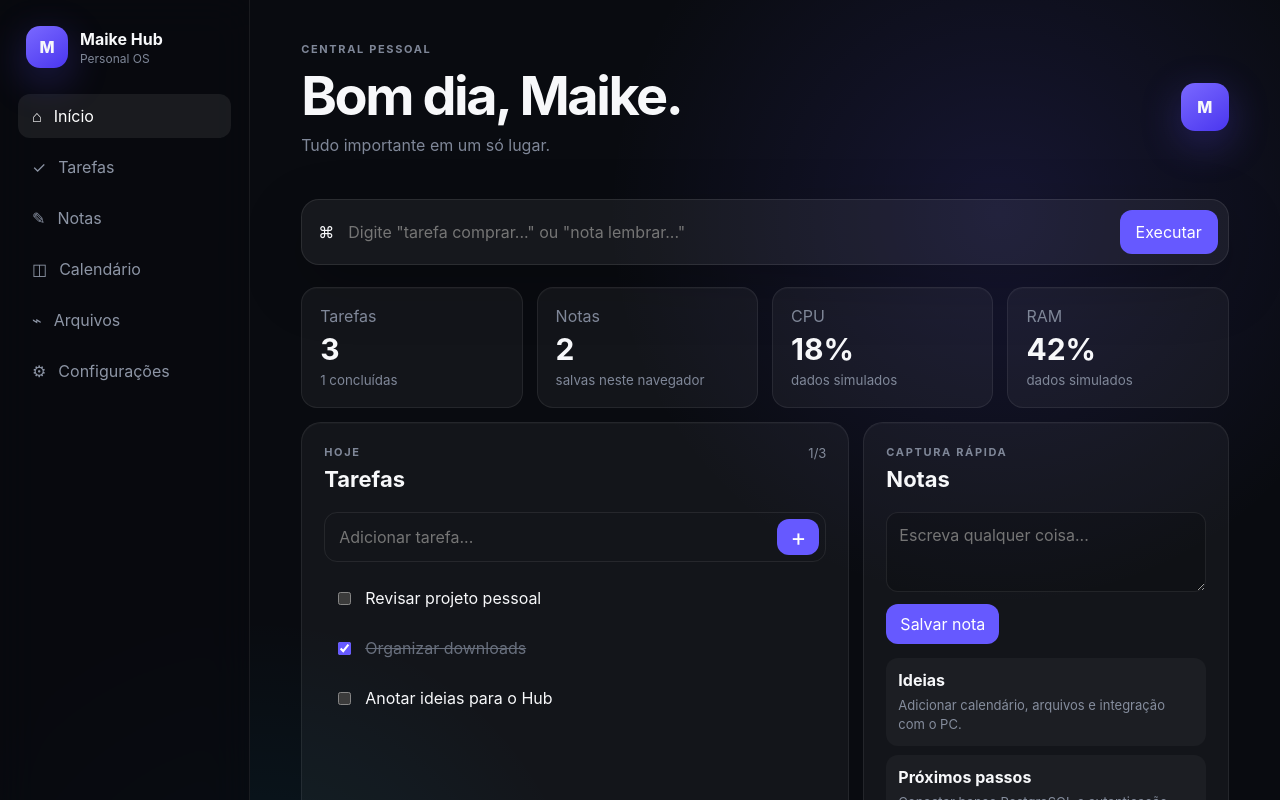
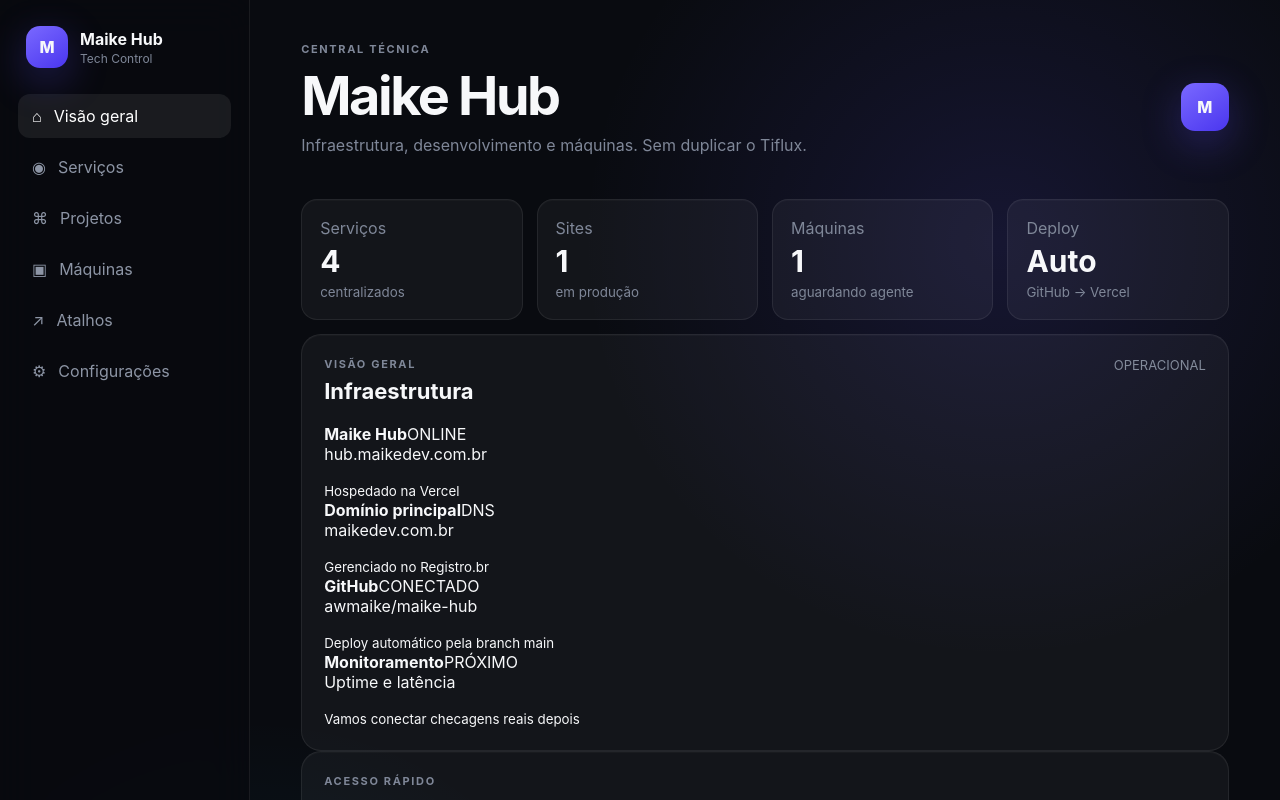
Before and after one commit to awmaike/maike-hub, a Next.js app: page / in a window 1280 px wide. Shown: the top 800 px of the page. Built offline with nearby package versions, Linux system fonts and the light colour scheme.

Commit message:
Transforma Maike Hub em central tecnica pessoal

```diff
--- a/app/page.tsx
+++ b/app/page.tsx
@@ -1,86 +1,76 @@
 "use client";
 
-import { useEffect, useMemo, useState } from "react";
+import { useEffect, useState } from "react";
 
-type Task = { id: number; title: string; done: boolean };
-type Note = { id: number; title: string; text: string };
-type Section = "inicio" | "tarefas" | "notas" | "calendario" | "arquivos" | "configuracoes";
+type Section = "inicio" | "servicos" | "projetos" | "maquinas" | "atalhos" | "configuracoes";
+type LinkItem = { id: number; name: string; url: string; category: string };
 
-const initialTasks: Task[] = [
-  { id: 1, title: "Revisar projeto pessoal", done: false },
-  { id: 2, title: "Organizar downloads", done: true },
-  { id: 3, title: "Anotar ideias para o Hub", done: false }
+const LINKS_KEY = "maike-hub:tech-links";
+const initialLinks: LinkItem[] = [
+  { id: 1, name: "GitHub", url: "https://github.com", category: "Dev" },
+  { id: 2, name: "Vercel", url: "https://vercel.com", category: "Deploy" },
+  { id: 3, name: "Registro.br", url: "https://registro.br", category: "Domínios" },
+  { id: 4, name: "Tiflux", url: "https://tiflux.com", category: "Trabalho" }
 ];
-const initialNotes: Note[] = [
-  { id: 1, title: "Ideias", text: "Adicionar calendário, arquivos e integração com o PC." },
-  { id: 2, title: "Próximos passos", text: "Conectar banco PostgreSQL e autenticação." }
-];
-const TASKS_STORAGE_KEY = "maike-hub:tasks";
-const NOTES_STORAGE_KEY = "maike-hub:notes";
 
 function NavButton({ id, icon, label, section, onSelect }: { id: Section; icon: string; label: string; section: Section; onSelect: (id: Section) => void }) {
   return <button className={`navItem ${section === id ? "active" : ""}`} onClick={() => onSelect(id)}>{icon} <span>{label}</span></button>;
 }
 
 export default function Home() {
-  const [tasks, setTasks] = useState<Task[]>(initialTasks);
-  const [notes, setNotes] = useState<Note[]>(initialNotes);
-  const [taskText, setTaskText] = useState("");
-  const [noteText, setNoteText] = useState("");
-  const [command, setCommand] = useState("");
+  const [section, setSection] = useState<Section>("inicio");
+  const [links, setLinks] = useState<LinkItem[]>(initialLinks);
+  const [name, setName] = useState("");
+  const [url, setUrl] = useState("");
   const [hydrated, setHydrated] = useState(false);
-  const [section, setSection] = useState<Section>("inicio");
 
   useEffect(() => {
-    try {
-      const savedTasks = localStorage.getItem(TASKS_STORAGE_KEY);
-      const savedNotes = localStorage.getItem(NOTES_STORAGE_KEY);
-      if (savedTasks) setTasks(JSON.parse(savedTasks));
-      if (savedNotes) setNotes(JSON.parse(savedNotes));
-    } catch (error) { console.error("Não foi possível carregar os dados locais do Maike Hub.", error); }
+    try { const saved = localStorage.getItem(LINKS_KEY); if (saved) setLinks(JSON.parse(saved)); }
+    catch (e) { console.error(e); }
     finally { setHydrated(true); }
   }, []);
-  useEffect(() => { if (hydrated) localStorage.setItem(TASKS_STORAGE_KEY, JSON.stringify(tasks)); }, [tasks, hydrated]);
-  useEffect(() => { if (hydrated) localStorage.setItem(NOTES_STORAGE_KEY, JSON.stringify(notes)); }, [notes, hydrated]);
+  useEffect(() => { if (hydrated) localStorage.setItem(LINKS_KEY, JSON.stringify(links)); }, [links, hydrated]);
 
-  const doneCount = useMemo(() => tasks.filter((task) => task.done).length, [tasks]);
-  function addTask() { const title = taskText.trim(); if (!title) return; setTasks(c => [...c, { id: Date.now(), title, done: false }]); setTaskText(""); }
-  function addNote() { const text = noteText.trim(); if (!text) return; setNotes(c => [{ id: Date.now(), title: "Nota rápida", text }, ...c]); setNoteText(""); }
-  function runCommand() {
-    const value = command.trim().toLowerCase(); if (!value) return;
-    if (value.startsWith("tarefa ")) { const title = command.slice(7).trim(); if (title) setTasks(c => [...c, { id: Date.now(), title, done: false }]); }
-    else if (value.startsWith("nota ")) { const text = command.slice(5).trim(); if (text) setNotes(c => [{ id: Date.now(), title: "Criada por comando", text }, ...c]); }
-    setCommand("");
+  function addLink() {
+    const cleanName = name.trim(); let cleanUrl = url.trim();
+    if (!cleanName || !cleanUrl) return;
+    if (!/^https?:\/\//i.test(cleanUrl)) cleanUrl = `https://${cleanUrl}`;
+    setLinks(c => [...c, { id: Date.now(), name: cleanName, url: cleanUrl, category: "Personalizado" }]);
+    setName(""); setUrl("");
   }
-  function toggleTask(id: number) { setTasks(c => c.map(item => item.id === id ? { ...item, done: !item.done } : item)); }
 
-  const taskPanel = (
-    <article className="panel">
-      <div className="panelHeader"><div><p className="eyebrow">HOJE</p><h2>Tarefas</h2></div><span>{doneCount}/{tasks.length}</span></div>
-      <div className="quickInput"><input value={taskText} onChange={e => setTaskText(e.target.value)} onKeyDown={e => e.key === "Enter" && addTask()} placeholder="Adicionar tarefa..." /><button onClick={addTask}>+</button></div>
-      <div className="taskList">{tasks.map(task => <label className="task" key={task.id}><input type="checkbox" checked={task.done} onChange={() => toggleTask(task.id)} /><span className={task.done ? "done" : ""}>{task.title}</span></label>)}</div>
-    </article>
-  );
-  const notesPanel = (
-    <article className="panel">
-      <div className="panelHeader"><div><p className="eyebrow">CAPTURA RÁPIDA</p><h2>Notas</h2></div></div>
-      <div className="noteComposer"><textarea value={noteText} onChange={e => setNoteText(e.target.value)} placeholder="Escreva qualquer coisa..." /><button onClick={addNote}>Salvar nota</button></div>
-      <div className="noteList">{notes.map(note => <div className="note" key={note.id}><strong>{note.title}</strong><p>{note.text}</p></div>)}</div>
-    </article>
-  );
+  const services = <div className="serviceGrid">
+    <article className="serviceCard"><div className="serviceTop"><strong>Maike Hub</strong><span className="badge ok">ONLINE</span></div><p>hub.maikedev.com.br</p><small>Hospedado na Vercel</small></article>
+    <article className="serviceCard"><div className="serviceTop"><strong>Domínio principal</strong><span className="badge neutral">DNS</span></div><p>maikedev.com.br</p><small>Gerenciado no Registro.br</small></article>
+    <article className="serviceCard"><div className="serviceTop"><strong>GitHub</strong><span className="badge ok">CONECTADO</span></div><p>awmaike/maike-hub</p><small>Deploy automático pela branch main</small></article>
+    <article className="serviceCard"><div className="serviceTop"><strong>Monitoramento</strong><span className="badge warn">PRÓXIMO</span></div><p>Uptime e latência</p><small>Vamos conectar checagens reais depois</small></article>
+  </div>;
+
+  const machines = <div className="serviceGrid">
+    <article className="serviceCard"><div className="serviceTop"><strong>Meu PC Windows</strong><span className="badge warn">SEM AGENTE</span></div><p>CPU · RAM · Disco · Rede</p><small>Instalaremos um agente local para dados reais.</small></article>
+    <article className="serviceCard"><div className="serviceTop"><strong>Nova máquina</strong><span className="badge neutral">+</span></div><p>Servidor, notebook ou PC</p><small>Estrutura pronta para adicionar outras máquinas.</small></article>
+  </div>;
+
+  const projects = <div className="serviceGrid">
+    <article className="serviceCard"><div className="serviceTop"><strong>Maike Hub</strong><span className="badge ok">PRODUÇÃO</span></div><p>Next.js · GitHub · Vercel</p><small>Central técnica pessoal</small></article>
+    <article className="serviceCard"><div className="serviceTop"><strong>Projetos futuros</strong><span className="badge neutral">DEV</span></div><p>Repositórios e deploys</p><small>Aqui mostraremos commits, branches e builds.</small></article>
+  </div>;
+
+  const shortcuts = <><div className="linkComposer"><input value={name} onChange={e => setName(e.target.value)} placeholder="Nome do atalho"/><input value={url} onChange={e => setUrl(e.target.value)} onKeyDown={e => e.key === "Enter" && addLink()} placeholder="https://..."/><button onClick={addLink}>Adicionar</button></div><div className="techLinks">{links.map(link => <a key={link.id} href={link.url} target="_blank" rel="noreferrer"><span>{link.category}</span><strong>{link.name}</strong><small>{link.url.replace(/^https?:\/\//, "")}</small></a>)}</div></>;
 
   let content;
-  if (section === "tarefas") content = <><header className="topbar"><div><p className="eyebrow">ORGANIZAÇÃO</p><h1>Tarefas</h1><p className="muted">Crie, acompanhe e conclua suas tarefas.</p></div></header><section className="grid">{taskPanel}</section></>;
-  else if (section === "notas") content = <><header className="topbar"><div><p className="eyebrow">ANOTAÇÕES</p><h1>Notas</h1><p className="muted">Suas ideias e lembretes em um só lugar.</p></div></header><section className="grid">{notesPanel}</section></>;
-  else if (section === "calendario") content = <><header className="topbar"><div><p className="eyebrow">AGENDA</p><h1>Calendário</h1><p className="muted">Este módulo está pronto para receber sua agenda.</p></div></header><article className="panel"><h2>Calendário em construção</h2><p className="hint">Na próxima evolução vamos colocar visual mensal, eventos e integração com suas tarefas.</p></article></>;
-  else if (section === "arquivos") content = <><header className="topbar"><div><p className="eyebrow">CENTRAL DE ARQUIVOS</p><h1>Arquivos</h1><p className="muted">Um espaço para organizar documentos e atalhos importantes.</p></div></header><article className="panel"><h2>Arquivos em construção</h2><p className="hint">Aqui vamos adicionar upload, categorias, pesquisa e acesso rápido aos seus documentos.</p></article></>;
-  else if (section === "configuracoes") content = <><header className="topbar"><div><p className="eyebrow">PREFERÊNCIAS</p><h1>Configurações</h1><p className="muted">Personalize o comportamento do Maike Hub.</p></div></header><article className="panel"><h2>Configurações em construção</h2><p className="hint">Em breve: tema, atalhos personalizados, integrações e preferências do painel.</p></article></>;
-  else content = <>
-    <header className="topbar"><div><p className="eyebrow">CENTRAL PESSOAL</p><h1>Bom dia, Maike.</h1><p className="muted">Tudo importante em um só lugar.</p></div><div className="avatar">M</div></header>
-    <section className="commandBox"><span>⌘</span><input value={command} onChange={e => setCommand(e.target.value)} onKeyDown={e => e.key === "Enter" && runCommand()} placeholder='Digite "tarefa comprar..." ou "nota lembrar..."' /><button onClick={runCommand}>Executar</button></section>
-    <section className="stats"><article className="statCard"><span>Tarefas</span><strong>{tasks.length}</strong><small>{doneCount} concluídas</small></article><article className="statCard"><span>Notas</span><strong>{notes.length}</strong><small>{hydrated ? "salvas neste navegador" : "carregando..."}</small></article><article className="statCard"><span>CPU</span><strong>18%</strong><small>dados simulados</small></article><article className="statCard"><span>RAM</span><strong>42%</strong><small>dados simulados</small></article></section>
-    <section className="grid">{taskPanel}{notesPanel}<article className="panel shortcutsPanel"><div className="panelHeader"><div><p className="eyebrow">ACESSO RÁPIDO</p><h2>Atalhos</h2></div></div><div className="shortcuts"><a href="https://github.com" target="_blank" rel="noreferrer">GitHub</a><a href="https://mail.google.com" target="_blank" rel="noreferrer">Gmail</a><a href="https://drive.google.com" target="_blank" rel="noreferrer">Drive</a><a href="https://youtube.com" target="_blank" rel="noreferrer">YouTube</a></div></article><article className="panel"><div className="panelHeader"><div><p className="eyebrow">MÁQUINA</p><h2>Status do PC</h2></div><span className="online">ONLINE</span></div><div className="metrics"><div><span>CPU</span><div className="meter"><i style={{ width: "18%" }} /></div><b>18%</b></div><div><span>RAM</span><div className="meter"><i style={{ width: "42%" }} /></div><b>42%</b></div><div><span>Disco</span><div className="meter"><i style={{ width: "61%" }} /></div><b>61%</b></div></div><p className="hint">Na próxima etapa, estes dados poderão vir de um agente real instalado no Windows.</p></article></section>
-  </>;
+  if (section === "servicos") content = <><Header eyebrow="INFRAESTRUTURA" title="Serviços" subtitle="Sites, domínios, deploys e disponibilidade." />{services}</>;
+  else if (section === "projetos") content = <><Header eyebrow="DESENVOLVIMENTO" title="Projetos" subtitle="Seu código, builds e deploys em um único painel." />{projects}</>;
+  else if (section === "maquinas") content = <><Header eyebrow="HARDWARE" title="Máquinas" subtitle="Status dos seus computadores e servidores." />{machines}</>;
+  else if (section === "atalhos") content = <><Header eyebrow="FERRAMENTAS" title="Atalhos" subtitle="Sua central de acessos técnicos." />{shortcuts}</>;
+  else if (section === "configuracoes") content = <><Header eyebrow="SISTEMA" title="Configurações" subtitle="Integrações e preferências do Hub." /><article className="panel"><h2>Próximas integrações</h2><div className="roadmap"><p>01 — Agente Windows para CPU, RAM, disco e serviços</p><p>02 — Status real dos sites e latência</p><p>03 — GitHub: último commit e estado dos repositórios</p><p>04 — Vercel: último deploy e status do build</p></div></article></>;
+  else content = <><Header eyebrow="CENTRAL TÉCNICA" title="Maike Hub" subtitle="Infraestrutura, desenvolvimento e máquinas. Sem duplicar o Tiflux." />
+    <section className="stats"><article className="statCard"><span>Serviços</span><strong>4</strong><small>centralizados</small></article><article className="statCard"><span>Sites</span><strong>1</strong><small>em produção</small></article><article className="statCard"><span>Máquinas</span><strong>1</strong><small>aguardando agente</small></article><article className="statCard"><span>Deploy</span><strong>Auto</strong><small>GitHub → Vercel</small></article></section>
+    <section className="dashboardGrid"><article className="panel wide"><div className="panelHeader"><div><p className="eyebrow">VISÃO GERAL</p><h2>Infraestrutura</h2></div><span className="badge ok">OPERACIONAL</span></div>{services}</article><article className="panel"><div className="panelHeader"><div><p className="eyebrow">ACESSO RÁPIDO</p><h2>Ferramentas</h2></div></div><div className="compactLinks">{links.slice(0,4).map(l => <a key={l.id} href={l.url} target="_blank" rel="noreferrer"><strong>{l.name}</strong><span>↗</span></a>)}</div></article><article className="panel"><div className="panelHeader"><div><p className="eyebrow">MÁQUINA</p><h2>Meu PC</h2></div><span className="badge warn">AGENTE OFF</span></div><p className="muted">O navegador não consegue ler CPU e RAM reais sozinho. A próxima etapa será conectar um pequeno agente Windows ao Hub.</p><button className="primaryButton" onClick={() => setSection("maquinas")}>Ver máquinas</button></article></section></>;
 
-  return <main className="shell"><aside className="sidebar"><div className="brand"><div className="brandMark">M</div><div><strong>Maike Hub</strong><span>Personal OS</span></div></div><nav><NavButton id="inicio" icon="⌂" label="Início" section={section} onSelect={setSection} /><NavButton id="tarefas" icon="✓" label="Tarefas" section={section} onSelect={setSection} /><NavButton id="notas" icon="✎" label="Notas" section={section} onSelect={setSection} /><NavButton id="calendario" icon="◫" label="Calendário" section={section} onSelect={setSection} /><NavButton id="arquivos" icon="⌁" label="Arquivos" section={section} onSelect={setSection} /><NavButton id="configuracoes" icon="⚙" label="Configurações" section={section} onSelect={setSection} /></nav><div className="sidebarBottom"><div className="statusDot" /><span>Sistema online</span></div></aside><section className="content">{content}</section></main>;
+  return <main className="shell"><aside className="sidebar"><div className="brand"><div className="brandMark">M</div><div><strong>Maike Hub</strong><span>Tech Control</span></div></div><nav><NavButton id="inicio" icon="⌂" label="Visão geral" section={section} onSelect={setSection}/><NavButton id="servicos" icon="◉" label="Serviços" section={section} onSelect={setSection}/><NavButton id="projetos" icon="⌘" label="Projetos" section={section} onSelect={setSection}/><NavButton id="maquinas" icon="▣" label="Máquinas" section={section} onSelect={setSection}/><NavButton id="atalhos" icon="↗" label="Atalhos" section={section} onSelect={setSection}/><NavButton id="configuracoes" icon="⚙" label="Configurações" section={section} onSelect={setSection}/></nav><div className="sidebarBottom"><div className="statusDot"/><span>Hub online</span></div></aside><section className="content">{content}</section></main>;
 }
+
+function Header({ eyebrow, title, subtitle }: { eyebrow: string; title: string; subtitle: string }) {
+  return <header className="topbar"><div><p className="eyebrow">{eyebrow}</p><h1>{title}</h1><p className="muted">{subtitle}</p></div><div className="avatar">M</div></header>;
+}
```
